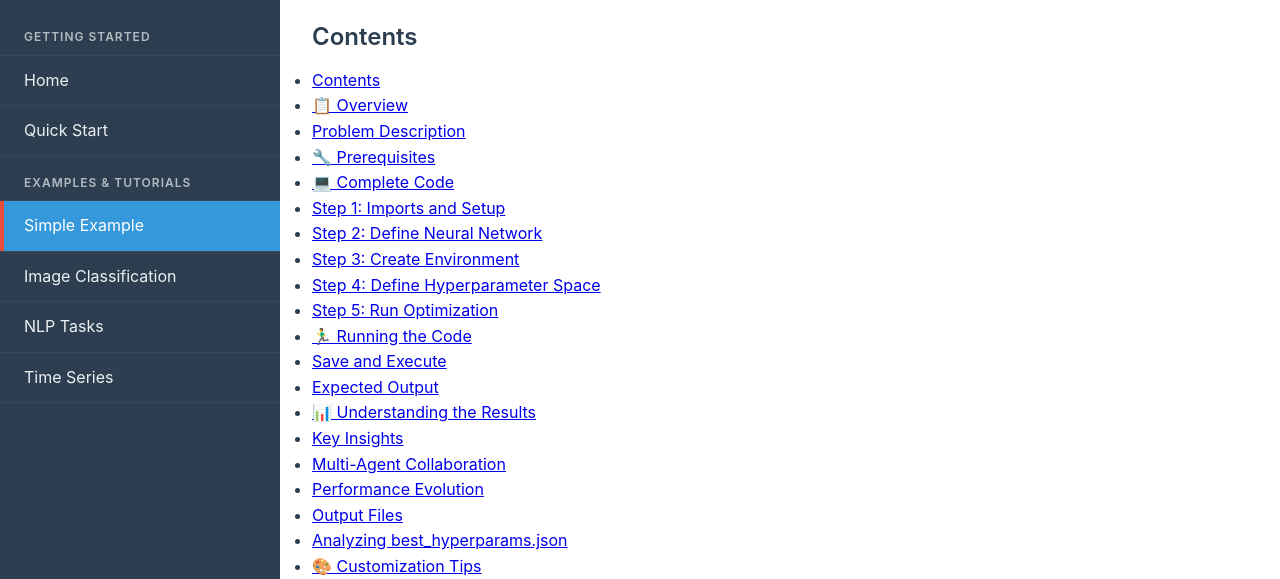
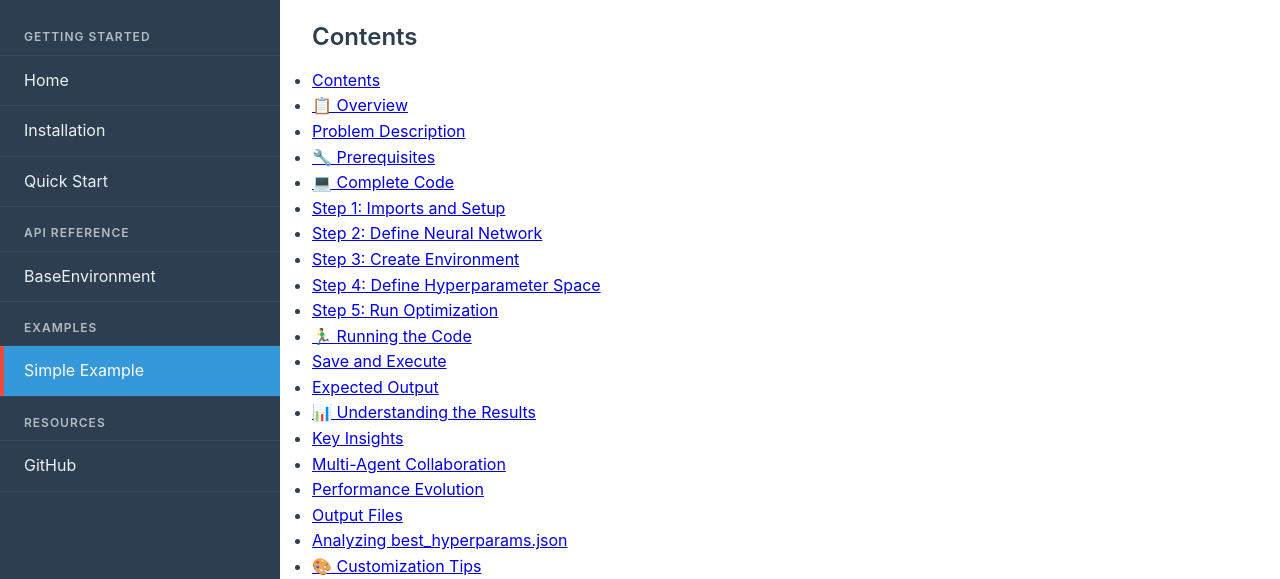
Before and after one commit to VM230705/MAT-HPO-Library, a plain HTML site: page docs/examples/simple.html in a window 1280 px wide. Shown: the part 194-773 px from the top of the page. Drawn offline with Linux system fonts and the light colour scheme.

Commit message:
Fix GitHub Pages content issues and broken links
- Fix encoding issues with arrow symbols (→) in API documentation
- Replace Unicode arrows with HTML entities (-&gt;) in base-environment.html
- Remove broken navigation links to non-existent pages (nlp.html, time-series.html)
- Standardize navigation structure across all pages
- Ensure consistent sidebar navigation with correct links
- All internal links now functional and 404 errors eliminated

```diff
--- a/docs/examples/simple.html
+++ b/docs/examples/simple.html
@@ -35,23 +35,31 @@
                     <a href="../index.html" class="nav-link">Home</a>
                 </li>
                 <li class="nav-item">
+                    <a href="../installation.html" class="nav-link">Installation</a>
+                </li>
+                <li class="nav-item">
                     <a href="../quickstart.html" class="nav-link">Quick Start</a>
                 </li>
 
                 <li class="nav-item">
-                    <div class="nav-section">Examples & Tutorials</div>
+                    <div class="nav-section">API Reference</div>
+                </li>
+                <li class="nav-item">
+                    <a href="../api/base-environment.html" class="nav-link">BaseEnvironment</a>
+                </li>
+
+                <li class="nav-item">
+                    <div class="nav-section">Examples</div>
                 </li>
                 <li class="nav-item">
                     <a href="simple.html" class="nav-link active">Simple Example</a>
                 </li>
+
                 <li class="nav-item">
-                    <a href="image-classification.html" class="nav-link">Image Classification</a>
+                    <div class="nav-section">Resources</div>
                 </li>
                 <li class="nav-item">
-                    <a href="nlp.html" class="nav-link">NLP Tasks</a>
-                </li>
-                <li class="nav-item">
-                    <a href="time-series.html" class="nav-link">Time Series</a>
+                    <a href="https://github.com/VM230705/MAT-HPO-Library" class="nav-link external">GitHub</a>
                 </li>
             </ul>
         </nav>
```
Also changed, not shown: docs/api/base-environment.html (+7 -7 lines).
